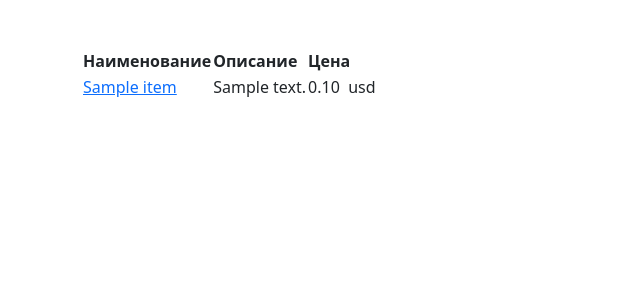
After one commit to ASTimch/stripe-payment, a Django app: page /item/ in a window 1280 px wide. The commit adds this page. Shown: the top 300 px of the page, without its empty margins (0-640 px from the left). Run offline with Django 3.2, Linux system fonts and the light colour scheme; tables that the repository leaves empty hold one stand-in row (values such as "Sample post"); some libraries are stand-ins or nearby versions.

Commit message:
feat: add currency to item

```diff
--- a/stripe_project/payments/admin.py
+++ b/stripe_project/payments/admin.py
@@ -1,3 +1,4 @@
+from django import forms
 from django.contrib import admin
 
 from .models import Discount, Item, Order, Tax
@@ -7,7 +8,7 @@ admin.site.empty_value_display = "-"
 
 @admin.register(Item)
 class ItemAdmin(admin.ModelAdmin):
-    list_display = ("id", "name", "description", "price")
+    list_display = ("id", "name", "description", "price", "currency")
     list_display_links = ("name",)
     readonly_fields = ("id",)
     search_fields = ("name",)
--- a/stripe_project/payments/models.py
+++ b/stripe_project/payments/models.py
@@ -1,12 +1,23 @@
+from django.core.exceptions import ValidationError
 from django.core.validators import MaxValueValidator, MinValueValidator
 from django.db import models
 from django.urls import reverse
 
 
 class Item(models.Model):
+    class Currency(models.TextChoices):
+        USD = "usd", "$USD"
+        RUB = "rub", "Рубль"
+
     name = models.CharField(max_length=255, verbose_name="Наименование")
     description = models.CharField(max_length=255, verbose_name="Описание")
     price = models.PositiveIntegerField(verbose_name="Цена")
+    currency = models.CharField(
+        max_length=5,
+        verbose_name="Валюта",
+        choices=Currency.choices,
+        default=Currency.RUB,
+    )
 
     class Meta:
         verbose_name = "Товар"
@@ -74,6 +85,14 @@ class Order(models.Model):
         verbose_name_plural = "Заказы"
         default_related_name = "orders"
 
+    def clean(self):
+        super().clean()
+        currencies = [item.currency for item in self.items.all()]
+        if len(currencies) > 1:
+            raise ValidationError(
+                "Items in the order have different currencies."
+            )
+
     def __str__(self):
         return f"id: {self.pk}"
 
--- a/stripe_project/payments/urls.py
+++ b/stripe_project/payments/urls.py
@@ -6,6 +6,7 @@ app_name = "payments"
 
 urlpatterns = [
     path("success/", views.SuccessView.as_view(), name="buy_success"),
+    path("item/", views.ItemList.as_view(), name="item-list"),
     path("item/<int:pk>/", views.ItemDetail.as_view(), name="item-detail"),
     path("buy/<int:pk>/", views.ItemCheckout.as_view(), name="item-checkout"),
     path("order/<int:pk>/", views.OrderDetail.as_view(), name="order-detail"),
--- a/stripe_project/payments/views.py
+++ b/stripe_project/payments/views.py
@@ -6,6 +6,7 @@ from django.urls import reverse
 from django.views import View
 from django.views.generic.base import TemplateView
 from django.views.generic.detail import DetailView
+from django.views.generic.list import ListView
 
 from .models import Item, Order
 
@@ -35,7 +36,7 @@ class ItemCheckout(View):
             line_items=[
                 {
                     "price_data": {
-                        "currency": "rub",
+                        "currency": item.currency,
                         "unit_amount": item.price,
                         "product_data": {
                             "name": item.name,
@@ -51,6 +52,11 @@ class ItemCheckout(View):
             + reverse("payments:item-detail", kwargs={"pk": pk}),
         )
         return JsonResponse({"session_id": checkout_session.id})
+
+
+class ItemList(ListView):
+    model = Item
+    template_name = "payments/item_list.html"
 
 
 class OrderDetail(DetailView):
--- a/stripe_project/templates/payments/item_detail.html
+++ b/stripe_project/templates/payments/item_detail.html
@@ -7,7 +7,7 @@
 {% block content %}
     <h1>{{ item.name }}</h1>
     <p>{{ item.description }}</p>
-    <p>{{ item.price|cents_to_dollars }}</p>
+    <p>{{ item.price|cents_to_dollars }}&nbsp&nbsp{{ item.currency }}</p>
     <button id="buy-button" class="btn btn-primary">Купить</button>
 {% endblock content %}
 
--- /dev/null
+++ b/stripe_project/templates/payments/item_list.html
@@ -0,0 +1,26 @@
+{% extends 'base.html' %}
+{% load django_bootstrap5 %}
+{% load custom_filters %}
+{% block head %}
+  <script src="https://js.stripe.com/v3/"></script>
+{% endblock %}
+{% block content %}
+  <table>
+    <thead>
+      <tr>
+        <th>Наименование</th>
+        <th>Описание</th>
+        <th>Цена</th>
+      </tr>
+    </thead>
+    {% for item in object_list %}
+      <tr>
+        <td>
+          <a href="{% url 'payments:item-detail' item.pk %}">{{ item.name }}</a>
+        </td>
+        <td>{{ item.description }}</td>
+        <td>{{ item.price|cents_to_dollars }}&nbsp&nbsp{{ item.currency }}</td>
+      </tr>
+    {% endfor %}
+  </table>
+{% endblock %}
```
Also changed, not shown: stripe_project/payments/migrations/0004_item_currency.py (added).
